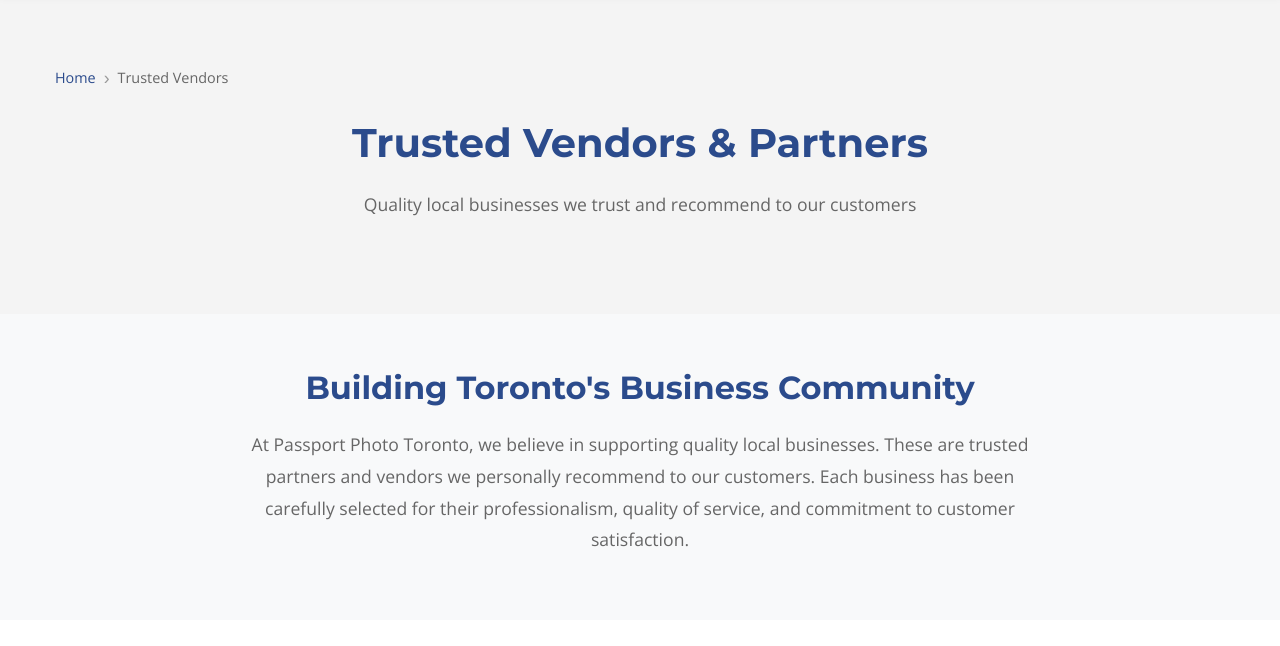
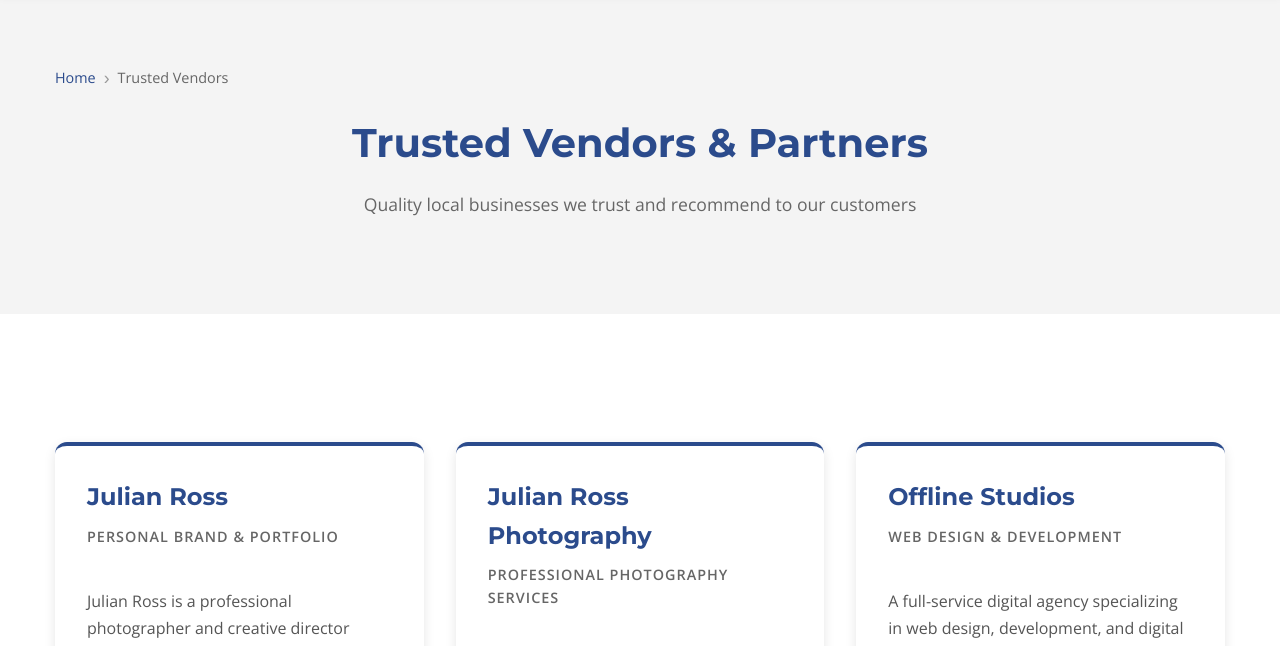
Before and after one commit to offlinestudios/PPT, a plain HTML site: page trusted-vendors.html in a window 1280 px wide. Shown: the part 87-733 px from the top of the page. Drawn offline with nearby package versions, Linux system fonts and the light colour scheme.

Commit message:
Remove duplicate intro section from trusted-vendors page
ISSUE:
- Page had two intro sections with similar content
- 'Building Toronto's Business Community' section duplicated the page banner message

FIX:
- Removed the duplicate intro section
- Kept only the page banner with 'Trusted Vendors & Partners' title
- Cleaner, more concise page layout

Page now flows directly from banner to vendor cards.

```diff
--- a/trusted-vendors.html
+++ b/trusted-vendors.html
@@ -285,16 +285,6 @@
         </nav>
         <h1>Trusted Vendors & Partners</h1>
 <p>Quality local businesses we trust and recommend to our customers</p>
-</div>
-</section>
-
-<!-- Intro Section -->
-<section class="intro-section">
-<div class="container">
-<div class="intro-content">
-<h2>Building Toronto's Business Community</h2>
-<p>At Passport Photo Toronto, we believe in supporting quality local businesses. These are trusted partners and vendors we personally recommend to our customers. Each business has been carefully selected for their professionalism, quality of service, and commitment to customer satisfaction.</p>
-</div>
 </div>
 </section>
 
```
